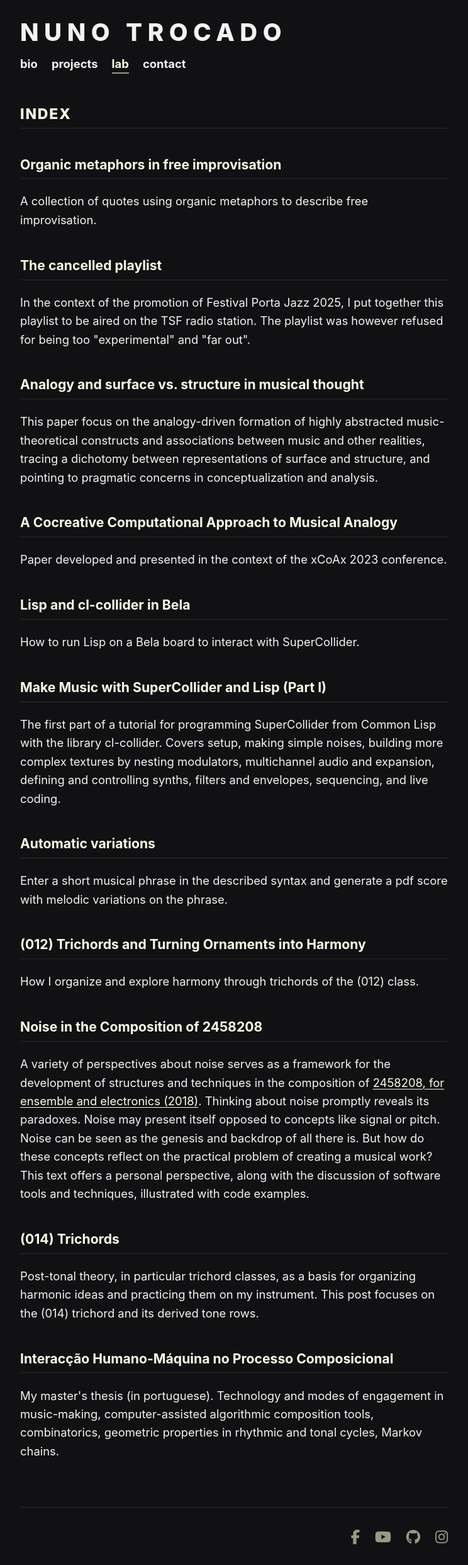
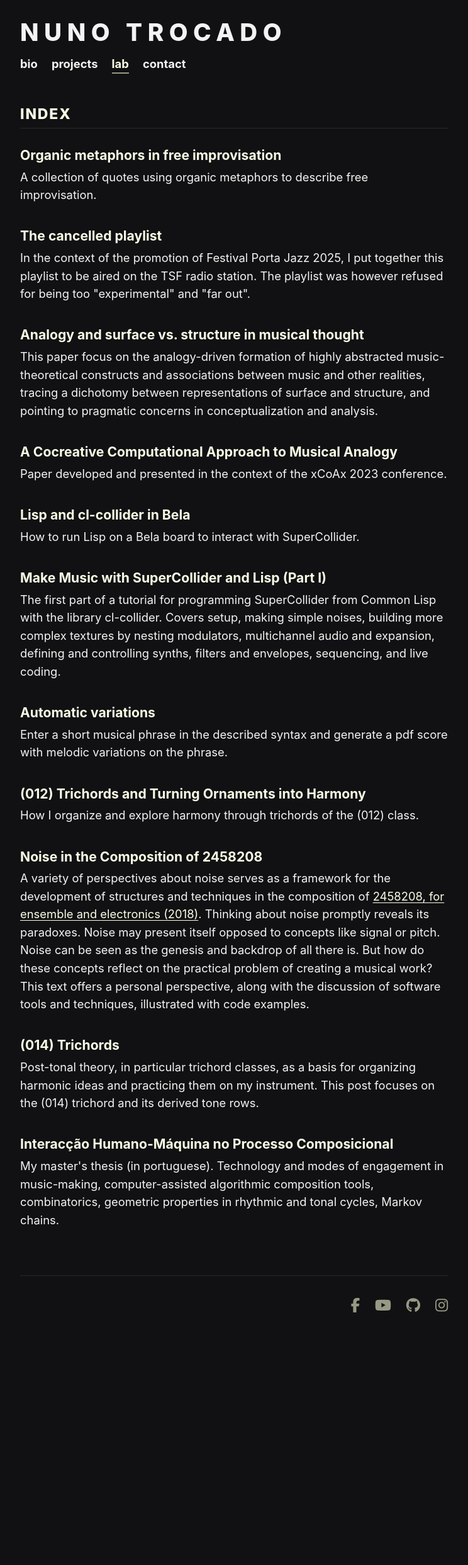
Before and after one commit to ntrocado/ntrocado.github.io, a Jekyll site: the page built from lab.html, in a window 1280 px wide. Shown: the whole page at 63% size, without its empty margins (268-1012 px from the left). Built offline with Jekyll 4.4.1, drawn with Linux system fonts in a browser that asks for light colours; nearby versions of some CDN libraries; some web fonts are replaced; after the commit the page ends 2117 px from its top, so only the background shows below that.

Commit message:
Step down lab index headings from h2 to h3 for proper visual hierarchy

```diff
--- a/lab.html
+++ b/lab.html
@@ -3,17 +3,17 @@ layout: default
 title: Nuno Trocado - Lab
 ---
 <h2>Index</h2>
-<ul>
+<ul class="lab-index">
   <li>
     <div class="outline-2">
-      <h2><a href="/organic-metaphors.html">Organic metaphors in free improvisation</a></h2>
+      <h3><a href="/organic-metaphors.html">Organic metaphors in free improvisation</a></h3>
       <p>A collection of quotes using organic metaphors to describe free improvisation.</p>
     </div>
   </li>
   {% for post in site.posts %}
   <li>
     <div class="outline-2">
-      <h2><a href="{{ post.url }}">{{ post.title }}</a></h2>
+      <h3><a href="{{ post.url }}">{{ post.title }}</a></h3>
       <p>{{ post.summary }}</p>
     </div>
   </li>
```
